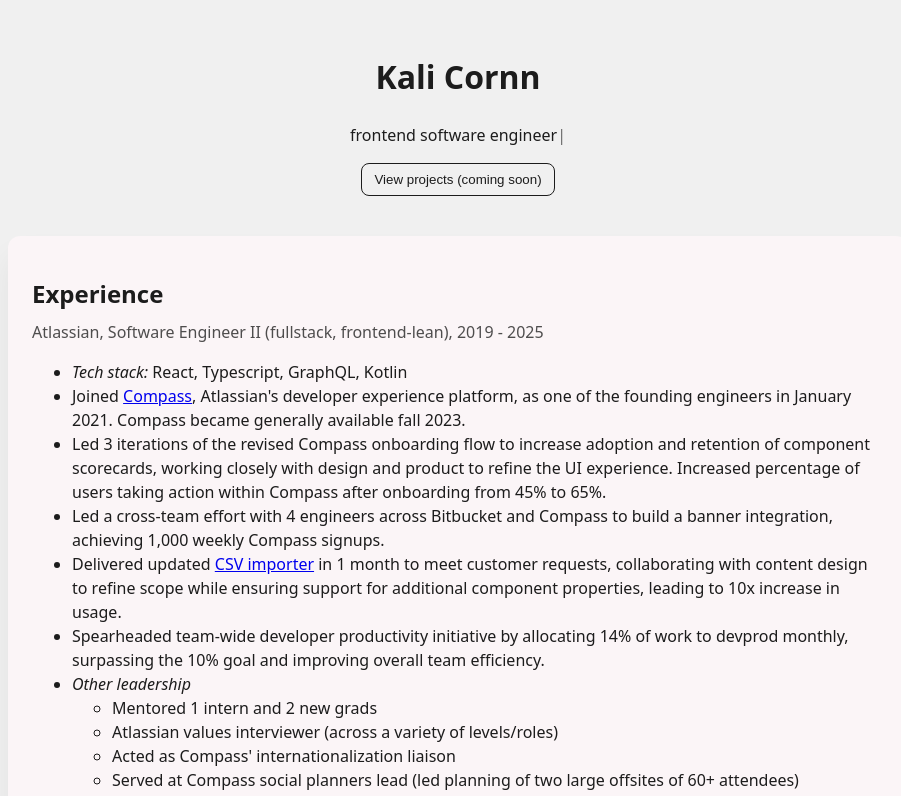
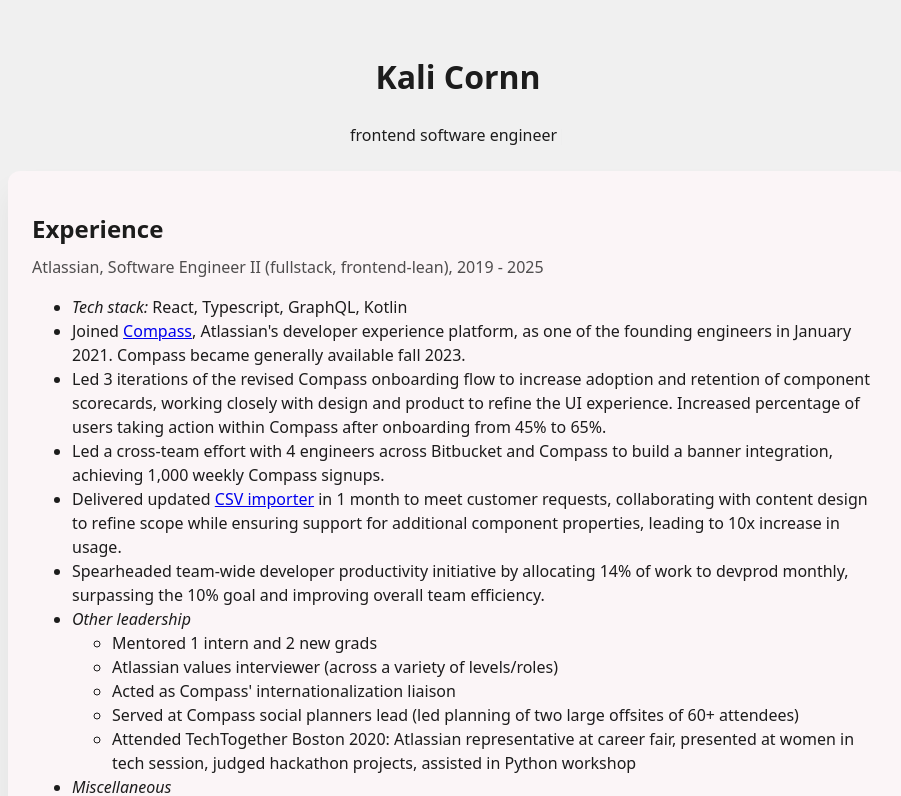
Before and after one commit to kcornn/kcornn.github.io, a React (Vite) app: page / in a window 1280 px wide. Shown: the top 796 px of the page, without its empty margins (182-1083 px from the left). Built offline with nearby package versions, Linux system fonts and the light colour scheme.

Commit message:
hide proj

```diff
--- a/src/App.tsx
+++ b/src/App.tsx
@@ -65,11 +65,11 @@
     link?: string;
     delay?: number;
   }> = [
-    {
-      title: "Project One",
-      description: "Coming soon :)",
-      link: "/code-blocks/",
-    },
+    // {
+    //   title: "Project One",
+    //   description: "Coming soon :)",
+    //   link: "/code-blocks/",
+    // },
   ];
 
   return (
```
